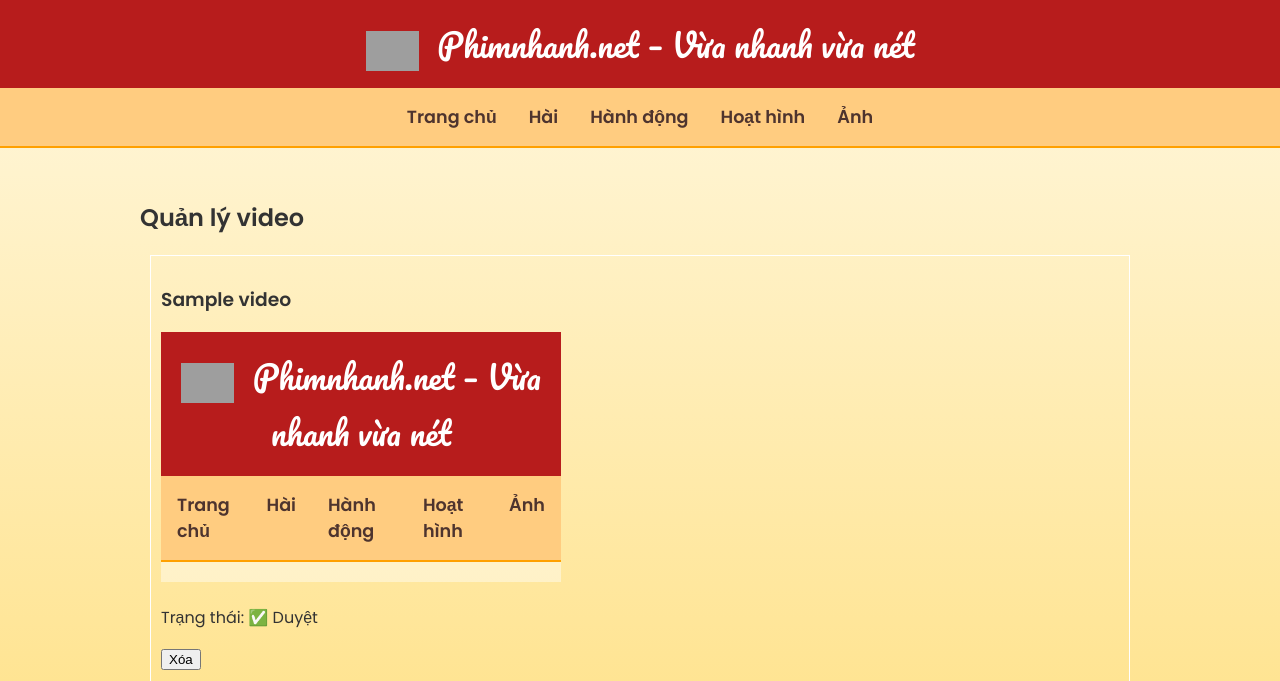
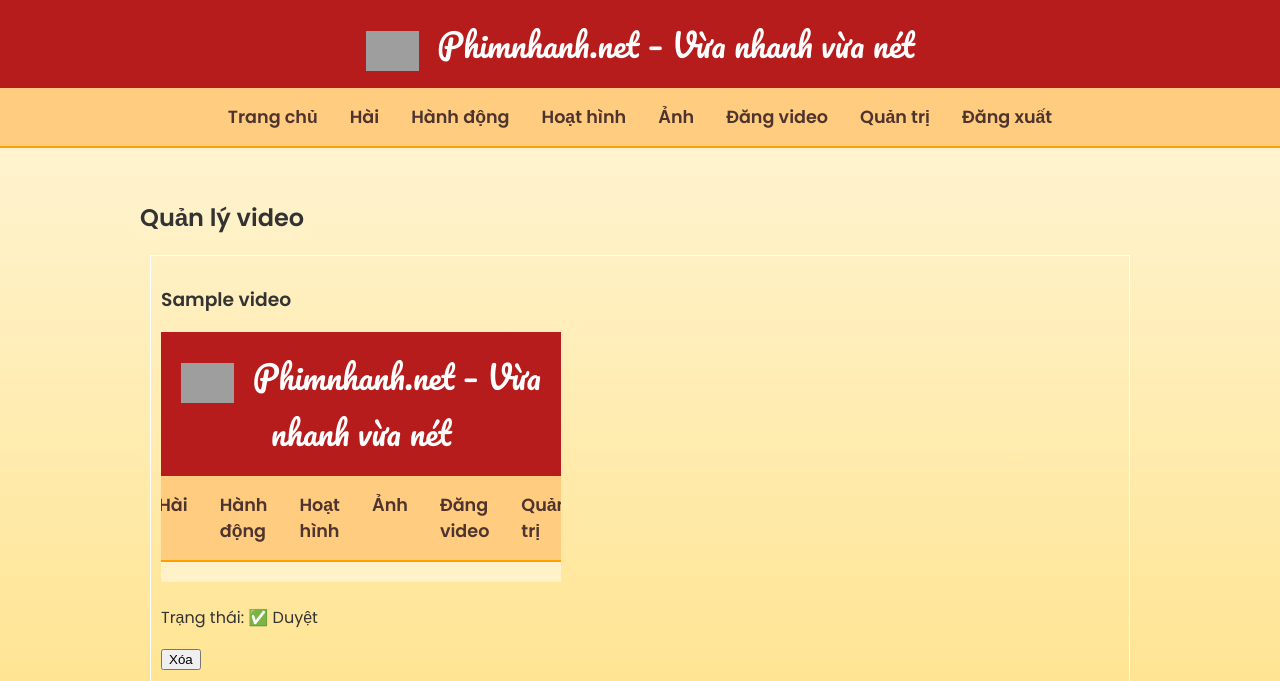
Before and after one commit to HuyLee93/phimnhanhnet, a Flask app: page /admin in a window 1280 px wide. Shown: the top 681 px of the page. Run offline with Flask 3, Linux system fonts and the light colour scheme; the visitor is signed in with stand-in values (Sample User, id 1); tables that the repository leaves empty hold one stand-in row (values such as "Sample post"); grey boxes are pictures that could not be loaded.

Commit message:
Thêm điều hướng cho admin (đăng nhập, đăng video, quản trị)

```diff
--- a/templates/base.html
+++ b/templates/base.html
@@ -81,7 +81,16 @@
   <a href="{{ url_for('category', cat='Hành động') }}">Hành động</a>
   <a href="{{ url_for('category', cat='Hoạt hình') }}">Hoạt hình</a>
   <a href="{{ url_for('category', cat='Ảnh') }}">Ảnh</a>
+
+  {% if session.admin %}
+    <a href="{{ url_for('upload') }}">Đăng video</a>
+    <a href="{{ url_for('admin') }}">Quản trị</a>
+    <a href="{{ url_for('logout') }}">Đăng xuất</a>
+  {% else %}
+    <a href="{{ url_for('login') }}">Đăng nhập</a>
+  {% endif %}
 </nav>
+
   <div class="container">
     {% block content %}{% endblock %}
   </div>
```
Lines whose indentation alone changed are shown as unchanged.
